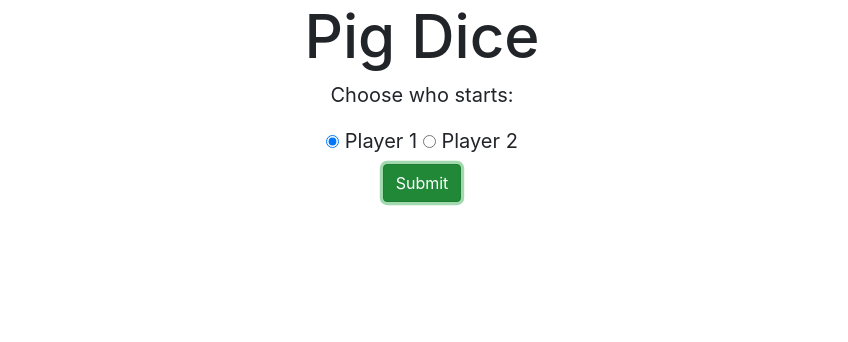
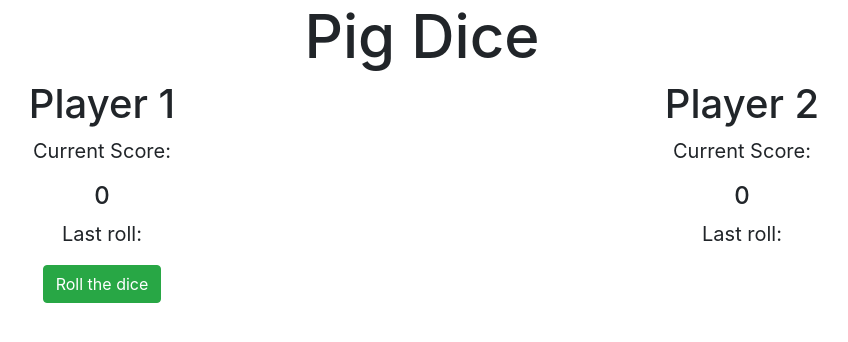
Before and after one commit to igl-myrick/pig-dice, a plain HTML site: page index.html in a window 1280 px wide. Both pictures are taken after a click on the button "Submit". Shown: the whole page, without its empty margins (218-1066 px from the left). Drawn offline with nearby package versions, Linux system fonts and the light colour scheme.

Commit message:
update player sections and add last roll section

```diff
--- a/index.html
+++ b/index.html
@@ -7,7 +7,7 @@
   <link href="css/styles.css" rel="stylesheet" type="text/css">
 </head>
 <body>
-  <div class="container">
+  <div class="container-fluid">
     <h1>Pig Dice</h1>
     <div id="selection">
       <p>Choose who starts:</p>
@@ -26,10 +26,18 @@
     <div id="game" class="hidden">
       <div class="row">
         <div class="col-md-6" id="player1">
-
+          <h2>Player 1</h2>
+          <p>Current Score:</p>
+          <h4 id="player-1-score">0</h4>
+          <p>Last roll: <span id="player-1-history"></span></p>
+          <button type="button" class="btn btn-success hidden" id="player-1-button">Roll the dice</button>
         </div>
         <div class="col-md-6" id="player2">
-
+          <h2>Player 2</h2>
+          <p>Current Score:</p>
+          <h4 id="player-2-score">0</h4>
+          <p>Last roll: <span id="player-2-history"></span></p>
+          <button type="button" class="btn btn-success hidden" id="player-2-button">Roll the dice</button>
         </div>
       </div>
     </div>
```
